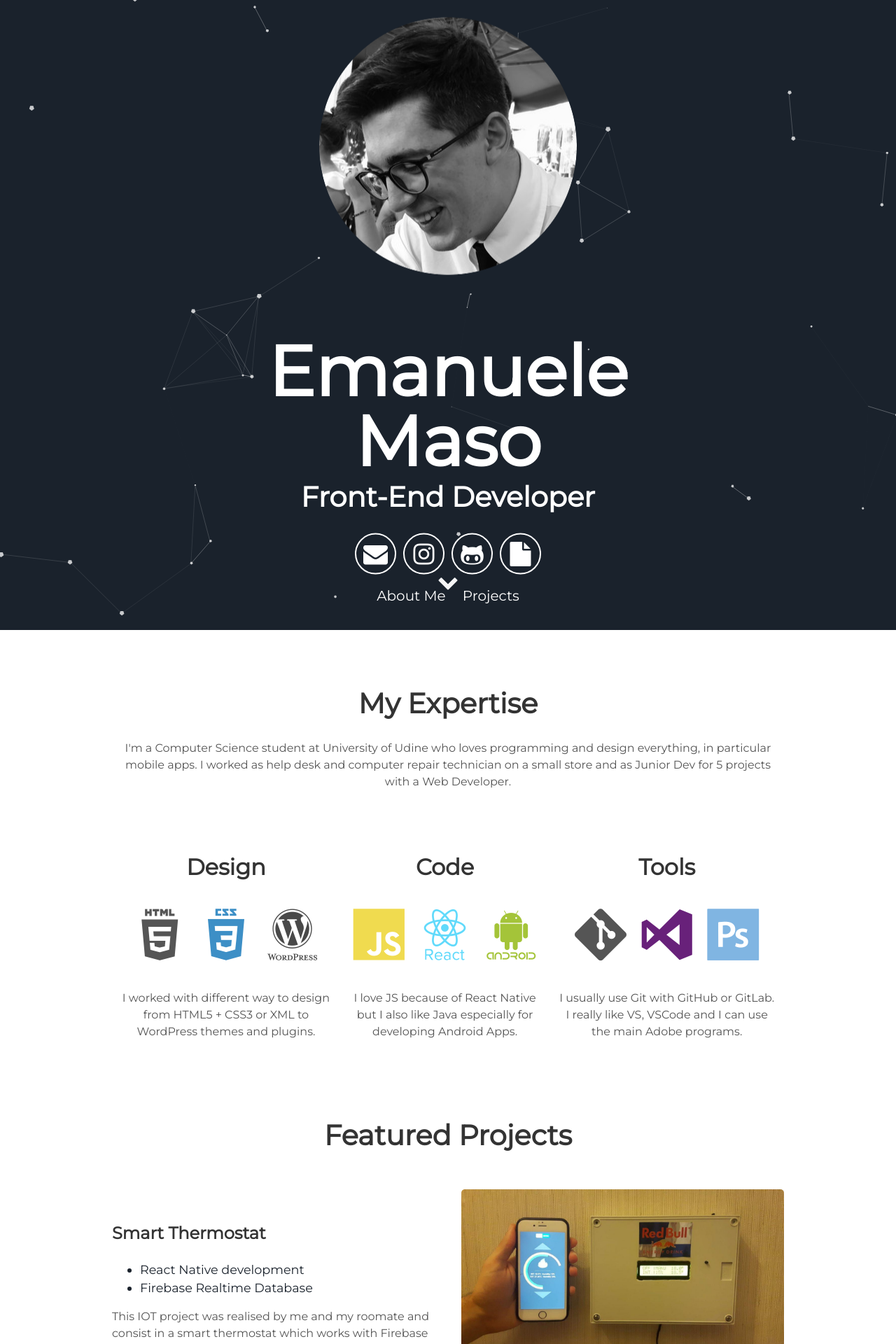
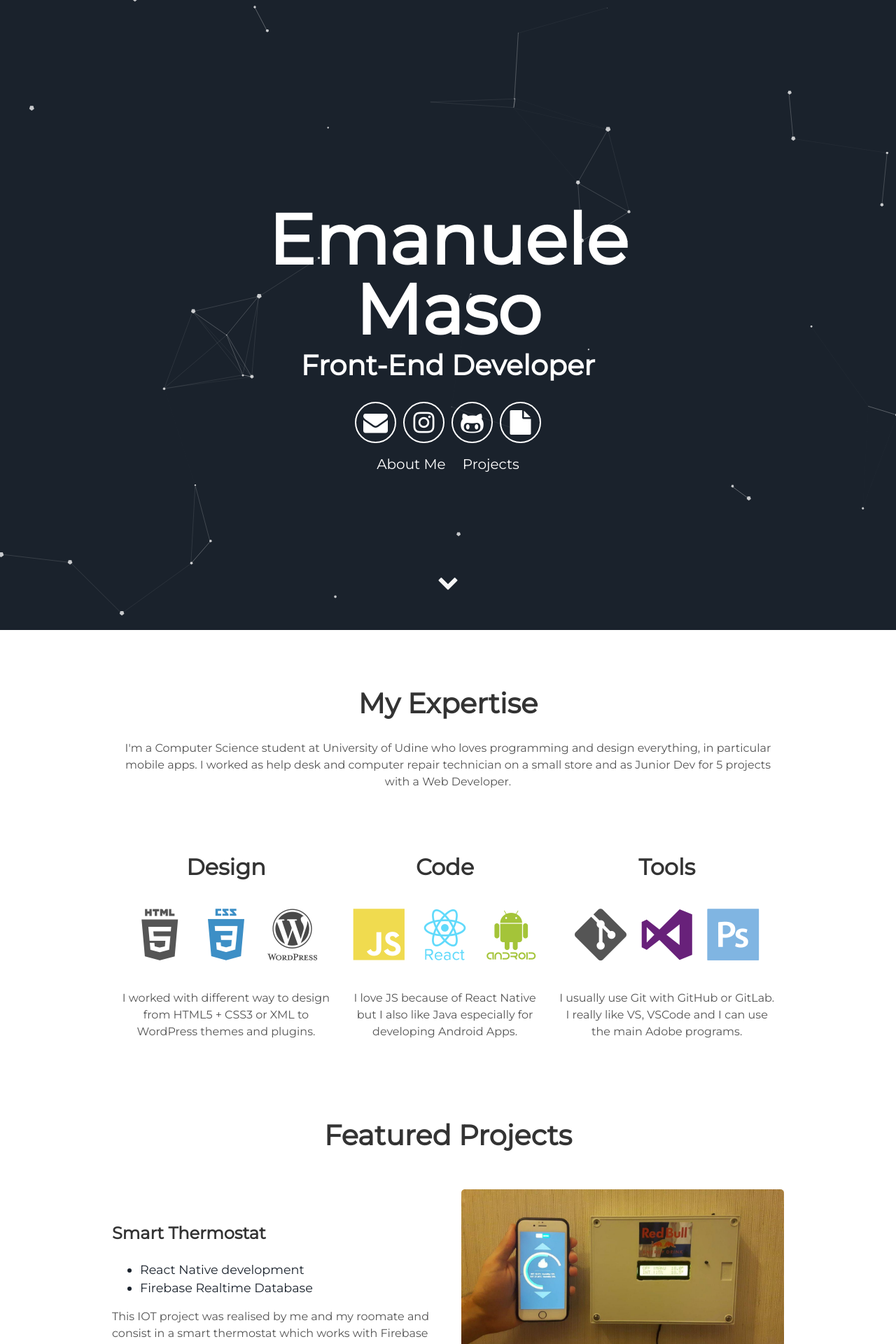
Before and after one commit to ClarkStoro/clarkstoro.github.io, a Jekyll site: the page built from index.html, in a window 1280 px wide. Shown: the top 1920 px of the page at 70% size. Built offline with Jekyll 4.4.1, drawn with Linux system fonts in a browser that asks for light colours.

Commit message:
Update header.html

```diff
--- a/_includes/header.html
+++ b/_includes/header.html
@@ -2,7 +2,7 @@
   <div class="header">
     <div class="header-photo">
 
-        <img alt="ema" src="{{ "/assets/img/EmanueleMaso.png"}}" />
+      <i alt="ema" src="{{ "/assets/img/EmanueleMaso.png"}}" ></i>
 
     </div>
       <h1>
```
